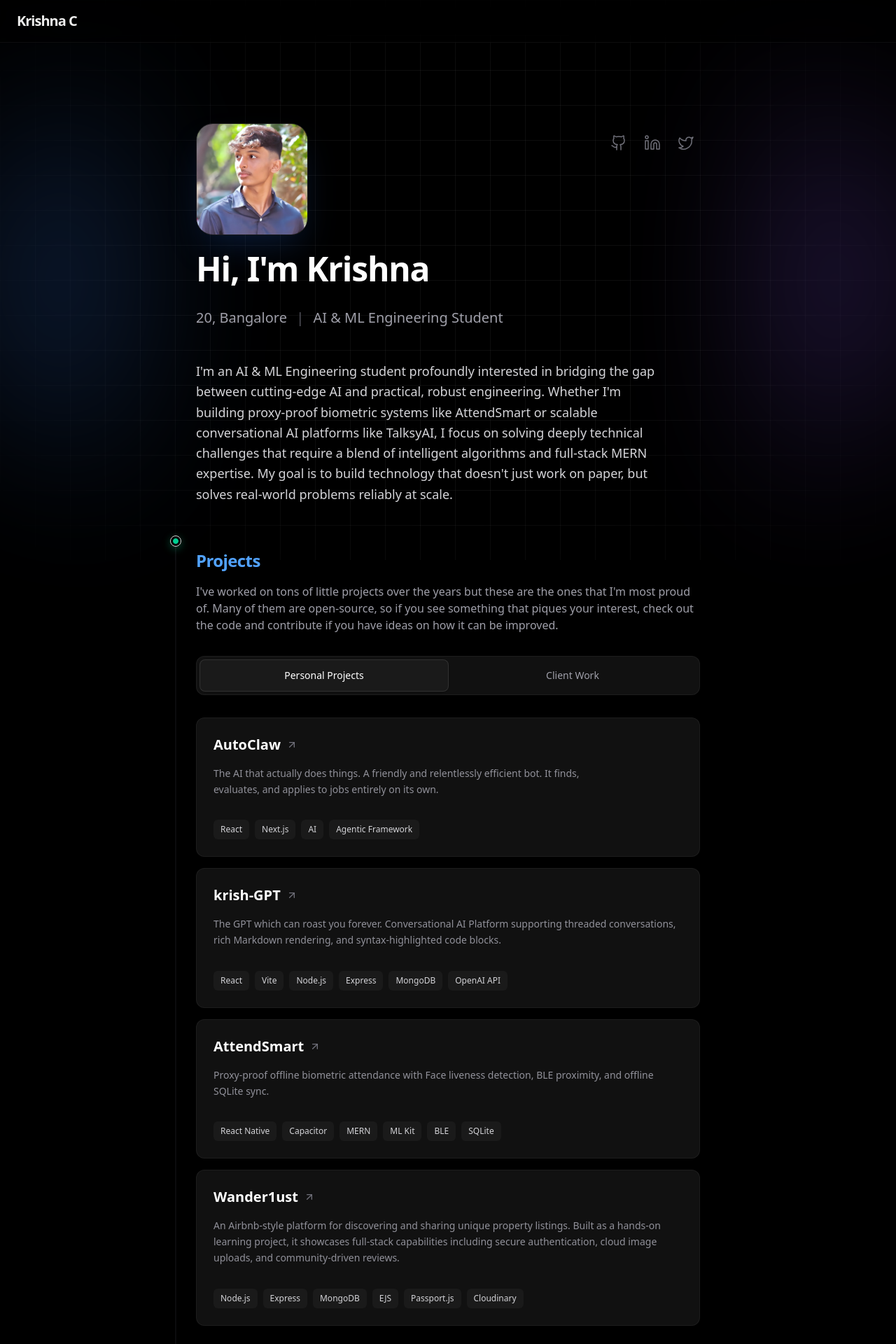
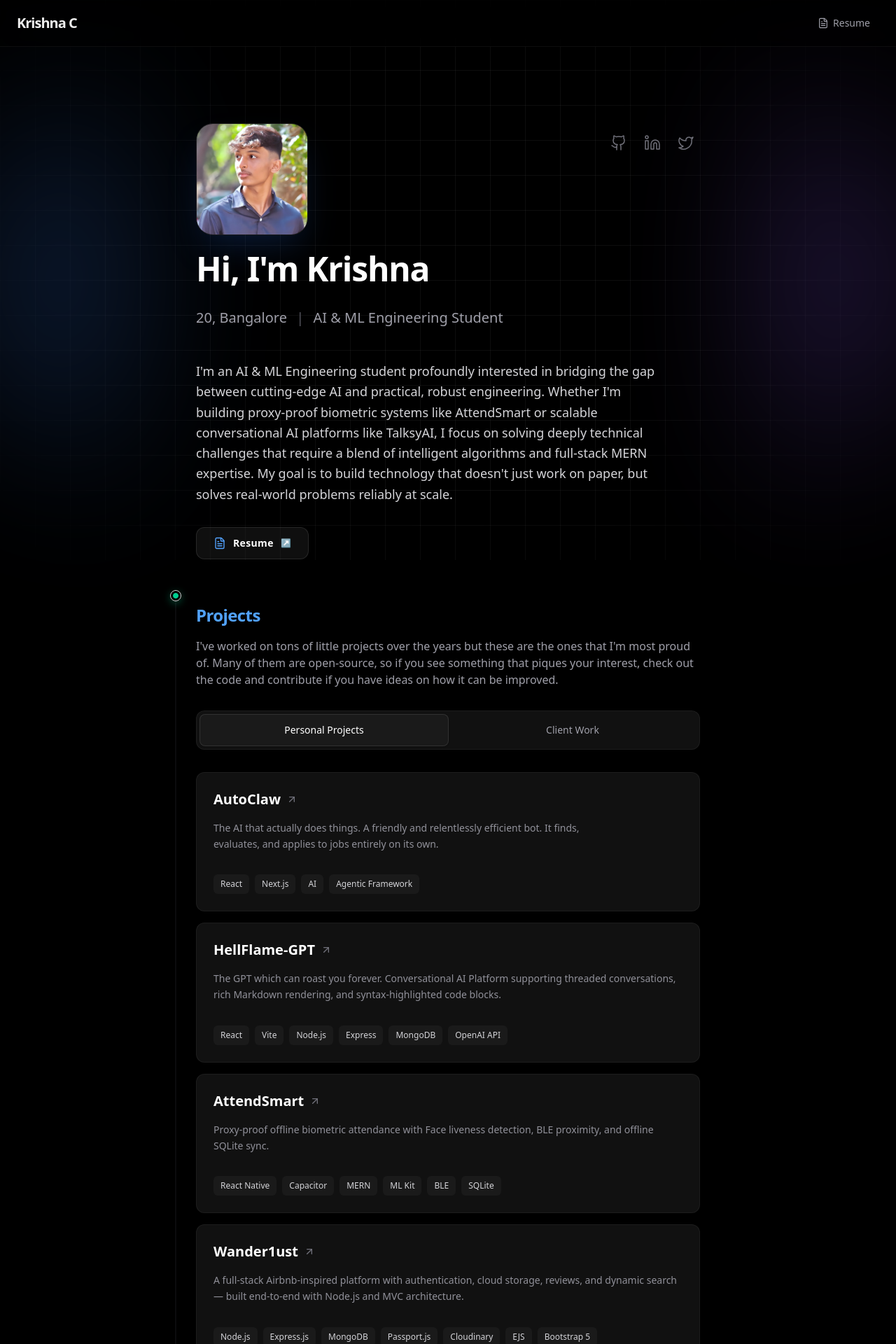
Before and after one commit to kr1shnac/krish-portfolio, a Next.js app: page / in a window 1280 px wide. Shown: the top 1920 px of the page at 70% size. Built offline with nearby package versions, Linux system fonts and the light colour scheme.

Commit message:
Update portfolio

```diff
--- a/src/app/page.tsx
+++ b/src/app/page.tsx
@@ -4,7 +4,7 @@ import Projects from "@/components/Projects";
 import Achievements from "@/components/Achievements";
 import Education from "@/components/Education";
 import Extracurriculars from "@/components/Extracurriculars";
-import Blogs from "@/components/Blogs";
+// import Blogs from "@/components/Blogs";
 import { TracingBeamWrapper } from "@/components/TracingBeamWrapper";
 
 export default function Home() {
@@ -20,7 +20,7 @@ export default function Home() {
           <Education />
           <Extracurriculars />
           <Experience />
-          <Blogs />
+          {/* <Blogs /> */}
         </div>
       </TracingBeamWrapper>
     </div>
--- a/src/components/Hero.tsx
+++ b/src/components/Hero.tsx
@@ -5,7 +5,7 @@ import { siteData } from "@/data/siteData";
 import Image from "next/image";
 import { ScrollReveal } from "./ScrollReveal";
 import { useState } from "react";
-import { X } from "lucide-react";
+import { X, FileText } from "lucide-react";
 
 export default function Hero() {
     const { personal, socials } = siteData;
@@ -98,6 +98,20 @@ export default function Hero() {
                     {personal.bio}
                 </p>
             </ScrollReveal>
+            <ScrollReveal delay={0.5}>
+                <motion.a
+                    href={personal.resumeUrl}
+                    target="_blank"
+                    rel="noreferrer"
+                    className="group inline-flex items-center gap-2.5 mt-2 px-6 py-3 rounded-xl bg-white/[0.06] border border-white/10 text-white font-semibold text-sm tracking-wide backdrop-blur-sm hover:bg-white/[0.12] hover:border-white/20 hover:shadow-lg hover:shadow-blue-500/10 transition-all duration-300 w-fit"
+                    whileHover={{ scale: 1.03, y: -1 }}
+                    whileTap={{ scale: 0.97 }}
+                >
+                    <FileText size={18} strokeWidth={1.8} className="text-blue-400 group-hover:text-blue-300 transition-colors" />
+                    Resume
+                    <span className="text-zinc-500 text-xs font-normal group-hover:text-zinc-400 transition-colors">↗</span>
+                </motion.a>
+            </ScrollReveal>
         </section>
     );
 }
--- a/src/components/Navbar.tsx
+++ b/src/components/Navbar.tsx
@@ -1,5 +1,6 @@
 import Link from 'next/link';
 import { siteData } from "@/data/siteData";
+import { FileText } from "lucide-react";
 
 export default function Navbar() {
     const { personal, socials } = siteData;
@@ -9,6 +10,15 @@ export default function Navbar() {
             <Link href="/" className="text-xl font-bold tracking-tighter hover:opacity-80 transition-opacity">
                 {personal.name}
             </Link>
+            <div className="flex gap-4 items-center">
+                <Link
+                    href={personal.resumeUrl}
+                    target="_blank"
+                    className="flex items-center gap-1.5 text-sm font-medium text-zinc-400 hover:text-white transition-colors px-3 py-1.5 rounded-lg hover:bg-white/[0.06] border border-transparent hover:border-white/10"
+                >
+                    <FileText size={16} strokeWidth={1.8} />
+                    <span>Resume</span>
+                </Link>
                 <div className="flex md:hidden gap-4 items-center">
                     {socials.map((social) => (
                         <Link key={social.name} href={social.url} target="_blank" className="text-zinc-400 hover:text-white transition-colors">
@@ -17,6 +27,7 @@ export default function Navbar() {
                         </Link>
                     ))}
                 </div>
+            </div>
         </nav>
     );
 }
--- a/src/data/siteData.ts
+++ b/src/data/siteData.ts
@@ -31,6 +31,7 @@ export interface SiteData {
         bio: string;
         email: string;
         photoUrl: string;
+        resumeUrl: string;
     };
     socials: { name: string; url: string; icon: LucideIcon }[];
     skills: { category: string; items: string[] }[];
@@ -77,6 +78,7 @@ export const siteData: SiteData = {
         bio: "I'm an AI & ML Engineering student profoundly interested in bridging the gap between cutting-edge AI and practical, robust engineering. Whether I'm building proxy-proof biometric systems like AttendSmart or scalable conversational AI platforms like TalksyAI, I focus on solving deeply technical challenges that require a blend of intelligent algorithms and full-stack MERN expertise. My goal is to build technology that doesn't just work on paper, but solves real-world problems reliably at scale.",
         email: "krishnacgowda10@gmail.com",
         photoUrl: "/myprofile.PNG",
+        resumeUrl: "/Krishna Resume.pdf",
     },
     socials: [
         { name: "GitHub", url: "https://github.com/kr1shnac", icon: Github },
@@ -182,8 +184,8 @@ export const siteData: SiteData = {
             gradient: "from-[#ec4899]/15 via-[#8b5cf6]/15 to-transparent",
         },
         {
-            id: "krish-gpt",
-            title: "krish-GPT",
+            id: "hellflame-gpt",
+            title: "HellFlame-GPT",
             category: "Personal",
             description: "The GPT which can roast you forever. Conversational AI Platform supporting threaded conversations, rich Markdown rendering, and syntax-highlighted code blocks.",
             keyFeatures: [
@@ -205,7 +207,7 @@ export const siteData: SiteData = {
                 "AI API: OpenAI API"
             ],
             techStack: ["React", "Vite", "Node.js", "Express", "MongoDB", "OpenAI API"],
-            whyIBuiltIt: "I wanted a conversational AI interface that didn't just feel like a chat window, but a proper workspace. krish-GPT was born from the need to have a seamless, developer-friendly interface that could handle complex code blocks, render markdown effortlessly, and maintain distinct conversation threads.",
+            whyIBuiltIt: "I wanted a conversational AI interface that didn't just feel like a chat window, but a proper workspace. HellFlame-GPT was born from the need to have a seamless, developer-friendly interface that could handle complex code blocks, render markdown effortlessly, and maintain distinct conversation threads.",
             images: [
                 {
                     url: "https://images.unsplash.com/photo-1677442136019-21780ecad995?auto=format&fit=crop&q=80&w=1000",
@@ -263,45 +265,54 @@ export const siteData: SiteData = {
             id: "wanderlust",
             title: "Wander1ust",
             category: "Personal",
-            description: "An Airbnb-style platform for discovering and sharing unique property listings. Built as a hands-on learning project, it showcases full-stack capabilities including secure authentication, cloud image uploads, and community-driven reviews.",
+            description: "A full-stack Airbnb-inspired platform with authentication, cloud storage, reviews, and dynamic search — built end-to-end with Node.js and MVC architecture.",
             keyFeatures: [
                 {
-                    text: "Property Exploration: Browse through a diverse catalog of unique property listings."
+                    text: "Dynamic Property Discovery: Browse a diverse catalog of listings with a regex-powered search engine that queries across titles, locations, and countries for instant, relevant results."
                 },
                 {
-                    text: "Listing Creation & Image Uploads: Securely add properties and upload photos directly to the cloud via Cloudinary.",
+                    text: "Listing Creation & Cloud Image Uploads: Hosts can create detailed property listings and upload high-resolution photos directly to Cloudinary, with dynamic image transformations for optimized thumbnail previews.",
                     image: "/projects/wanderlust/Create New Listing form.png",
-                    caption: "Hosts can add new properties with details such as title, description, and pricing — photos are uploaded directly to Cloudinary."
+                    caption: "\"Create New Listing\" form with image upload"
                 },
                 {
-                    text: "Community Reviews & Authorization: Guests can leave ratings and detailed reviews on properties. Robust authorization logic ensures users can only edit or delete their own listings and reviews, preventing unauthorized modifications.",
+                    text: "Community Reviews & Ratings: Guests can leave detailed reviews and ratings on any property. Cascading deletion hooks automatically clean up associated reviews when a listing is removed, maintaining referential integrity.",
                     image: "/projects/wanderlust/Property detail page with reviews.png",
-                    caption: "Each listing's detail page displays community reviews, with edit and delete controls scoped only to the review author."
+                    caption: "Property detail page with reviews section"
                 },
                 {
-                    text: "Secure Authentication: Persistent session-based login and signup powered by Passport.js."
+                    text: "Secure Authentication & Session Management: Persistent login/signup powered by Passport.js with sessions stored securely in MongoDB via connect-mongo, ensuring reliable user state across requests."
+                },
+                {
+                    text: "Multi-Level Authorization: Robust ownership & authorship verification middleware ensures users can only modify their own listings and reviews, preventing any unauthorized data manipulation."
                 }
             ],
             whatIBuilt: [
-                "Wander1ust follows the MVC pattern for a clean separation of concerns.",
-                "A Node.js/Express server manages APIs, secure user sessions via Passport.js, and complex data relationships in MongoDB.",
-                "A responsive EJS and Bootstrap 5 interface with Joi for strict client-side validation.",
-                "Integrated Cloudinary for optimized cloud image uploading and hosting."
+                "Follows the MVC (Model-View-Controller) pattern for a clean separation of concerns.",
+                "Models: Mongoose schemas with relational references (User ↔ Listing ↔ Review) and post-delete hooks for cascading cleanup.",
+                "Controllers: Modular route handlers for listings, reviews, and user authentication — each in its own file.",
+                "Views: Server-rendered EJS templates with ejs-mate layouts and Bootstrap 5 for a responsive, polished UI.",
+                "Middleware: Custom layers for authentication checks, ownership verification, redirect URL persistence, and Joi schema validation.",
+                "Cloud Integration: Multer + Cloudinary pipeline for seamless image upload and storage."
             ],
             techStackDetailed: [
-                "Frontend: EJS, Bootstrap 5, Joi",
-                "Backend: Node.js, Express.js, MongoDB (Mongoose)",
-                "Tools & Integrations: Cloudinary, Passport.js, Vercel"
+                "Backend: Node.js, Express.js (v5), Mongoose ODM",
+                "Database: MongoDB Atlas",
+                "Authentication: Passport.js, express-session, connect-mongo",
+                "Cloud Storage: Cloudinary, multer-storage-cloudinary",
+                "Frontend: EJS, ejs-mate, Bootstrap 5",
+                "Validation: Joi (client + server)",
+                "Deployment: Vercel"
             ],
-            techStack: ["Node.js", "Express", "MongoDB", "EJS", "Passport.js", "Cloudinary"],
-            whyIBuiltIt: "Wander1ust was developed primarily as a sandbox to master real-world backend complexities. It allowed me to transition from simple apps to successfully implementing secure session-based authentication, integrating cloud media storage, and managing complex relational data in a NoSQL database.",
+            techStack: ["Node.js", "Express.js", "MongoDB", "Passport.js", "Cloudinary", "EJS", "Bootstrap 5"],
+            whyIBuiltIt: "Wander1ust was developed as a hands-on project to master real-world backend complexities. It pushed me beyond simple CRUD apps into implementing secure session-based authentication, integrating cloud media storage pipelines, managing complex relational data in a NoSQL database, and designing multi-layered authorization logic — skills that directly translate to production-grade development.",
             images: [
                 {
                     url: "/projects/wanderlust/Main listings catalog.png",
-                    caption: "Main listings catalog — browse through a diverse catalog of unique property listings."
+                    caption: "Main listings page with search bar"
                 }
             ],
-            url: "https://wander1ust.onrender.com",
+            url: "https://wander1ust.vercel.app",
             github: "https://github.com/kr1shnac/Wander1ust",
             gradient: "from-purple-500/15 via-transparent to-transparent"
         },
```
Lines whose indentation alone changed are shown as unchanged.
